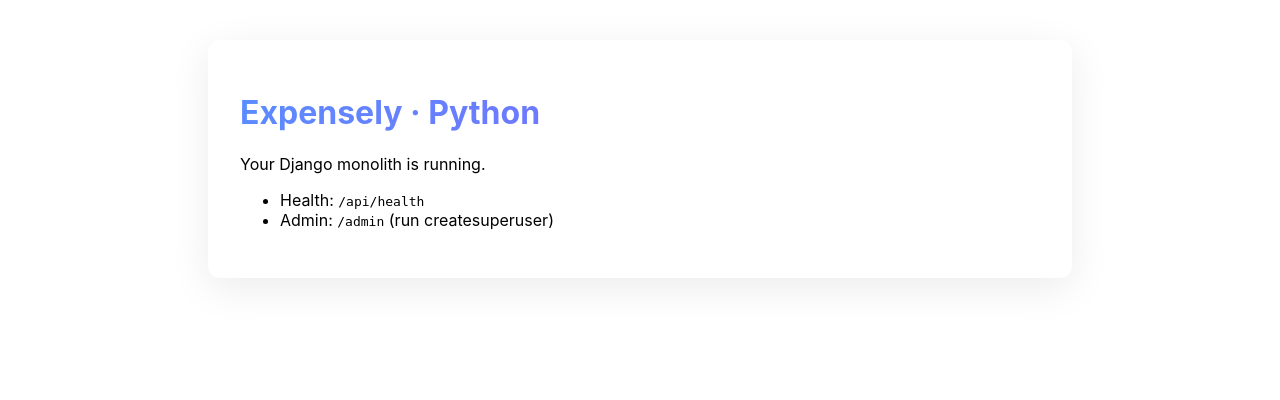
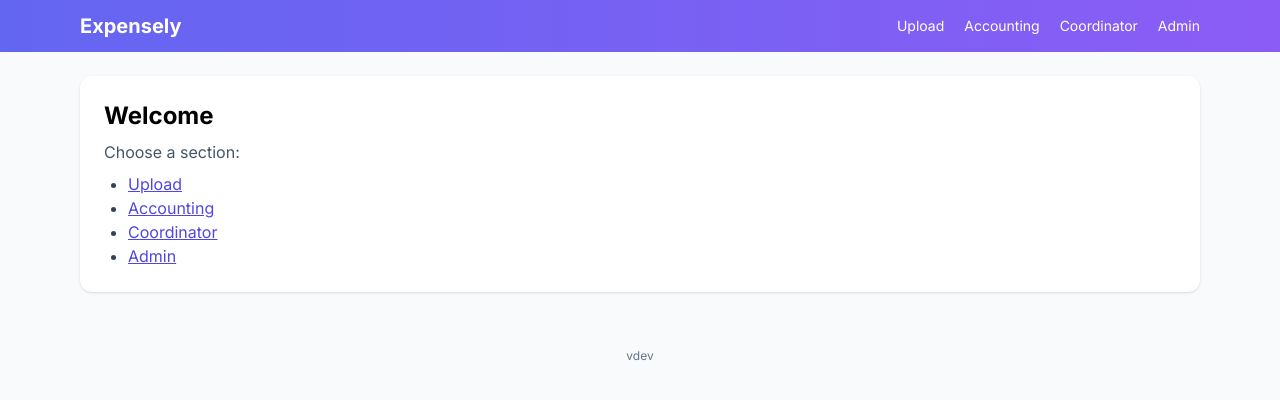
Before and after one commit to kidevu123/Expensely, a Django app: page / in a window 1280 px wide. Shown: the top 400 px of the page. Run offline with Django 5.2, Linux system fonts and the light colour scheme; some libraries are stand-ins or nearby versions.

Commit message:
feat(py): base layout + Accounting page (grouped lanes, unassign)

```diff
--- a/python/expensely/urls.py
+++ b/python/expensely/urls.py
@@ -5,6 +5,7 @@ import os
 
 from .views import home
 from core.views import upload
+from core.views_accounting import accounting, unassign
 
 
 def health(_request):
@@ -14,6 +15,8 @@ def health(_request):
 urlpatterns = [
 	path("", home, name="home"),
 	path("upload", upload, name="upload"),
+	path("accounting", accounting, name="accounting"),
+	path("accounting/unassign/<int:expense_id>", unassign, name="unassign"),
 	path("admin/", admin.site.urls),
 	path("api/health", health),
 ]
--- /dev/null
+++ b/python/templates/base.html
@@ -0,0 +1,30 @@
+<!doctype html>
+<html>
+<head>
+	<meta charset="utf-8" />
+	<meta name="viewport" content="width=device-width, initial-scale=1" />
+	<title>{% block title %}Expensely{% endblock %}</title>
+	<script src="https://cdn.tailwindcss.com"></script>
+	<link rel="preconnect" href="https://fonts.googleapis.com">
+	<link rel="preconnect" href="https://fonts.gstatic.com" crossorigin>
+	<link href="https://fonts.googleapis.com/css2?family=Inter:wght@400;600;700&display=swap" rel="stylesheet">
+	<style> body{font-family:Inter,system-ui,-apple-system,Segoe UI,Roboto,Arial,sans-serif} </style>
+</head>
+<body class="bg-slate-50">
+	<header class="bg-gradient-to-r from-indigo-500 to-violet-500 text-white">
+		<div class="max-w-6xl mx-auto px-4 py-3 flex items-center justify-between">
+			<a href="/" class="font-bold text-xl">Expensely</a>
+			<nav class="space-x-4 text-sm">
+				<a href="/upload" class="hover:underline">Upload</a>
+				<a href="/accounting" class="hover:underline">Accounting</a>
+				<a href="/coordinator" class="hover:underline">Coordinator</a>
+				<a href="/admin/" class="hover:underline">Admin</a>
+			</nav>
+		</div>
+	</header>
+	<main class="max-w-6xl mx-auto px-4 py-6">
+		{% block content %}{% endblock %}
+	</main>
+	<footer class="text-center text-xs text-slate-500 py-8">v{{ request.META.APP_VERSION|default:'dev' }}</footer>
+</body>
+</html>
--- a/python/templates/index.html
+++ b/python/templates/index.html
@@ -1,23 +1,14 @@
-<!doctype html>
-<html>
-<head>
-	<meta charset="utf-8" />
-	<meta name="viewport" content="width=device-width, initial-scale=1" />
-	<title>Expensely (Python)</title>
-	<style>
-		body { font-family: Inter, system-ui, -apple-system, Segoe UI, Roboto, Arial, sans-serif; padding: 2rem; }
-		.card { max-width: 800px; margin: 0 auto; padding: 2rem; border-radius: 12px; box-shadow: 0 10px 40px rgba(0,0,0,0.08); background: white; }
-		.brand { background: linear-gradient(120deg, #5b8cff, #8a5bff); -webkit-background-clip: text; background-clip: text; color: transparent; }
-	</style>
-</head>
-<body>
-	<div class="card">
-		<h1 class="brand">Expensely · Python</h1>
-		<p>Your Django monolith is running.</p>
-		<ul>
-			<li>Health: <code>/api/health</code></li>
-			<li>Admin: <code>/admin</code> (run createsuperuser)</li>
-		</ul>
-	</div>
-</body>
-</html>
+{% extends 'base.html' %}
+{% block title %}Home · Expensely{% endblock %}
+{% block content %}
+<div class="bg-white rounded-xl shadow p-6">
+	<h1 class="text-2xl font-bold mb-2">Welcome</h1>
+	<p class="text-slate-600">Choose a section:</p>
+	<ul class="list-disc ml-6 mt-2 text-slate-700">
+		<li><a class="text-indigo-600 underline" href="/upload">Upload</a></li>
+		<li><a class="text-indigo-600 underline" href="/accounting">Accounting</a></li>
+		<li><a class="text-indigo-600 underline" href="/coordinator">Coordinator</a></li>
+		<li><a class="text-indigo-600 underline" href="/admin/">Admin</a></li>
+	</ul>
+</div>
+{% endblock %}
```
Also changed, not shown: python/core/views_accounting.py (added, +28 -0 lines), python/templates/accounting.html (added, +43 -0 lines), python/templates/upload.html (+13 -79 lines).
